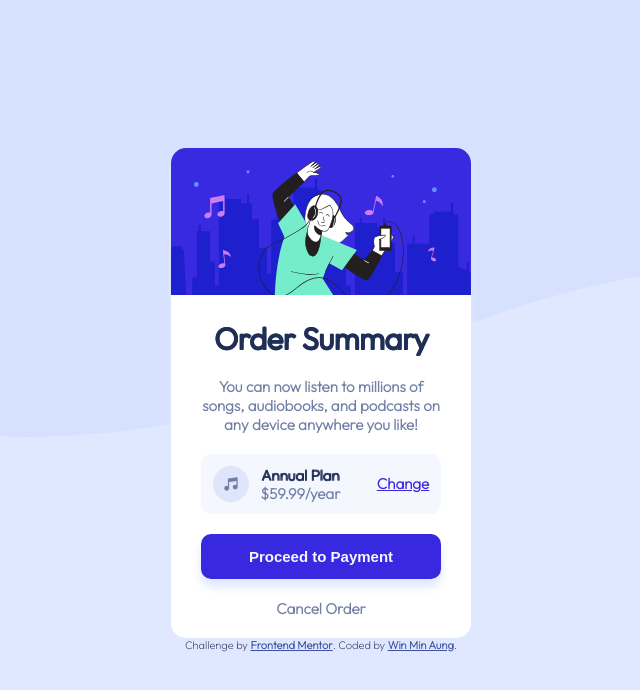
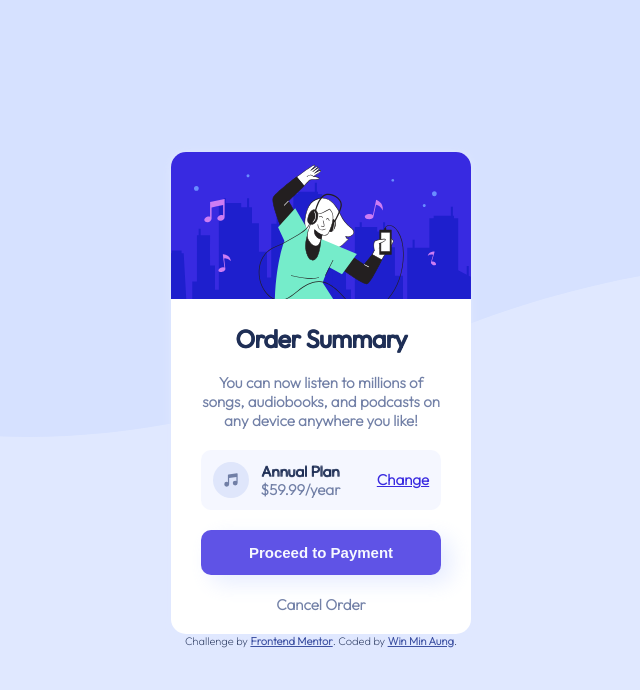
Before and after one commit to wminaung/Order-summary-card, a plain HTML site: page index.html in a window 1280 px wide. In both pictures the pointer is over the button "Proceed to Payment". Shown: the whole page, without its empty margins (319-959 px from the left). Drawn offline with Linux system fonts and the light colour scheme.

Commit message:
not again

```diff
--- a/styles.css
+++ b/styles.css
@@ -51,6 +51,7 @@ body {
   text-align: center;
 }
 h1 {
+  font-size: 24px;
   padding: 20px;
   font-weight: 900;
   text-shadow: 0px 1px, 1px 0px, 1px 1px;
@@ -96,8 +97,12 @@ button {
   font-weight: 600;
   cursor: pointer;
 }
+button:hover {
+  opacity: 0.8;
+  box-shadow: 10px 8px 22px var(--Pale-blue);
+}
 button:active {
-  opacity: 0.8;
+  opacity: 1;
   box-shadow: 10px 8px 22px var(--Pale-blue);
 }
 
```
